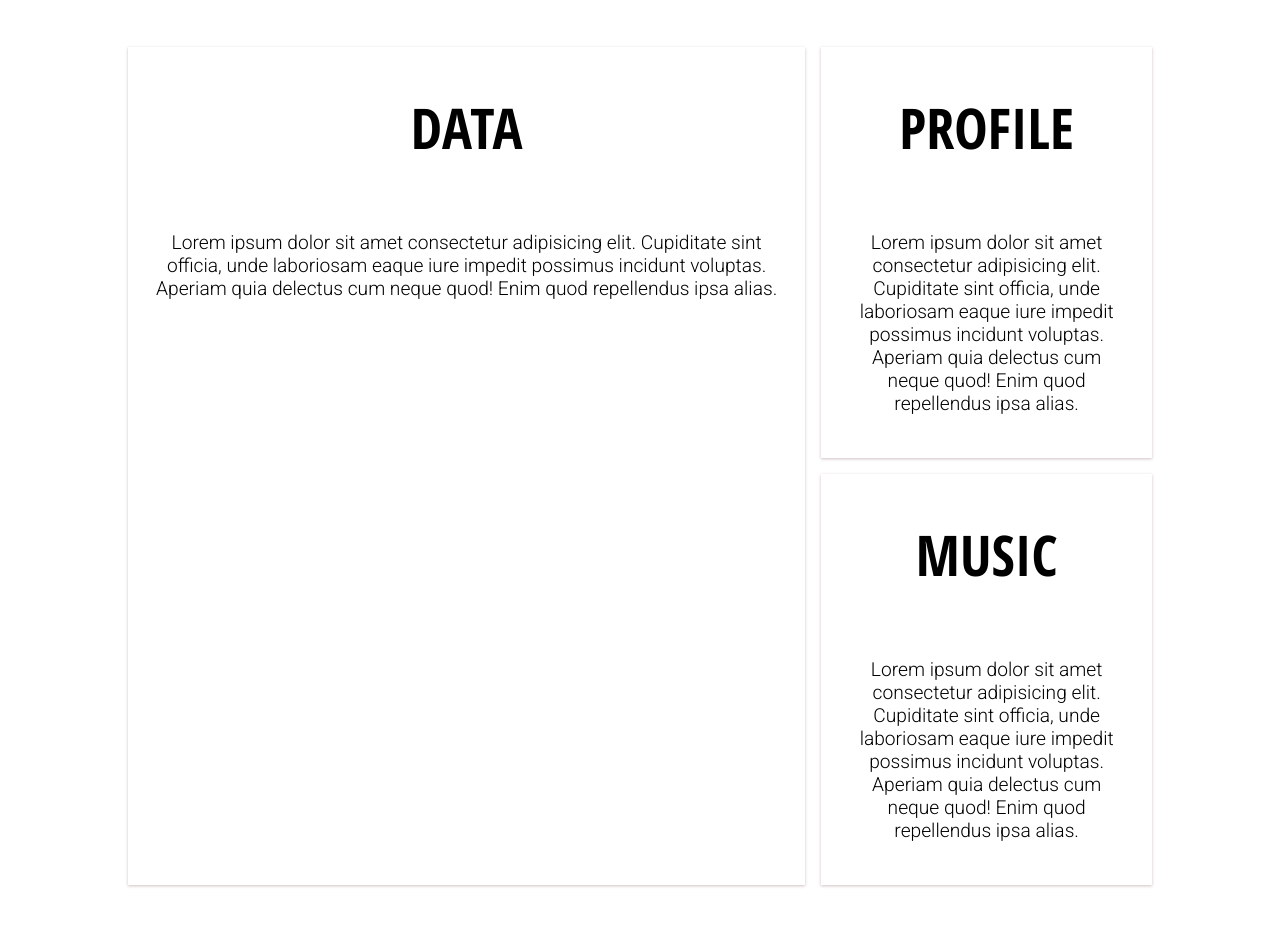
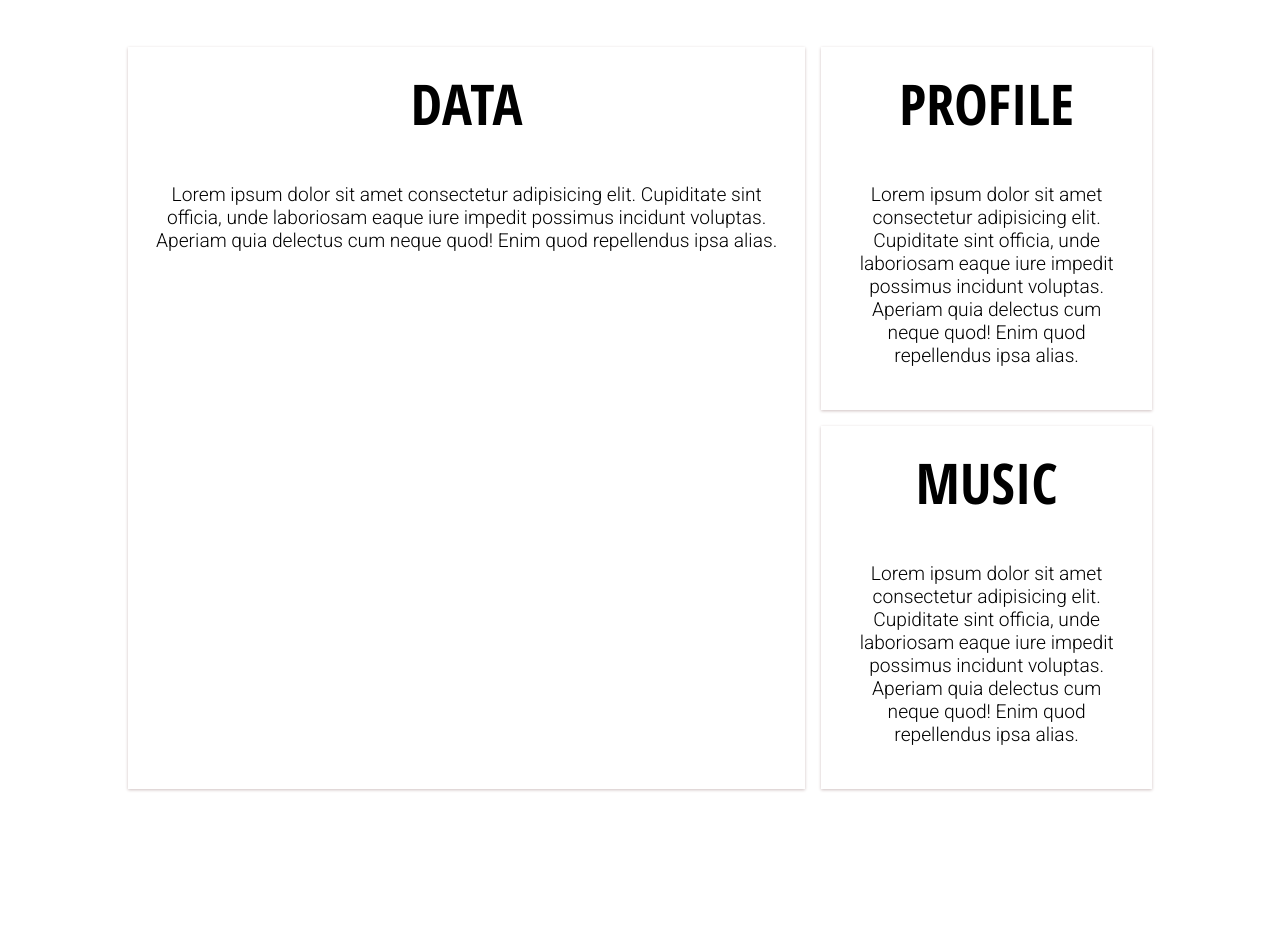
Before and after one commit to PetraSil/webappschool, a PHP site: page /dashboard.html in a window 1280 px wide. Shown: the part 689-1614 px from the top of the page. Run offline with PHP 8.4, Linux system fonts and the light colour scheme; some libraries are stand-ins or nearby versions.

Commit message:
Update dashboard.css

```diff
--- a/dashboard.css
+++ b/dashboard.css
@@ -67,7 +67,7 @@ a {
 
 .dashboard_section_top {
     width: 100%;
-    height: 10rem;
+    height: 7rem;
     display: flex;
     justify-content: center;
     align-items: center;
@@ -92,6 +92,13 @@ a {
     margin-bottom: 0;
     text-shadow: 0px 0px 10px rgb(255, 255, 255);
     color: rgb(0, 0, 0);
+}
+
+
+@-moz-document url-prefix() {
+    #dashboard_h1 {
+        margin-bottom: 2rem;
+    }
 }
 
 @media (max-width: 800px) {
```
